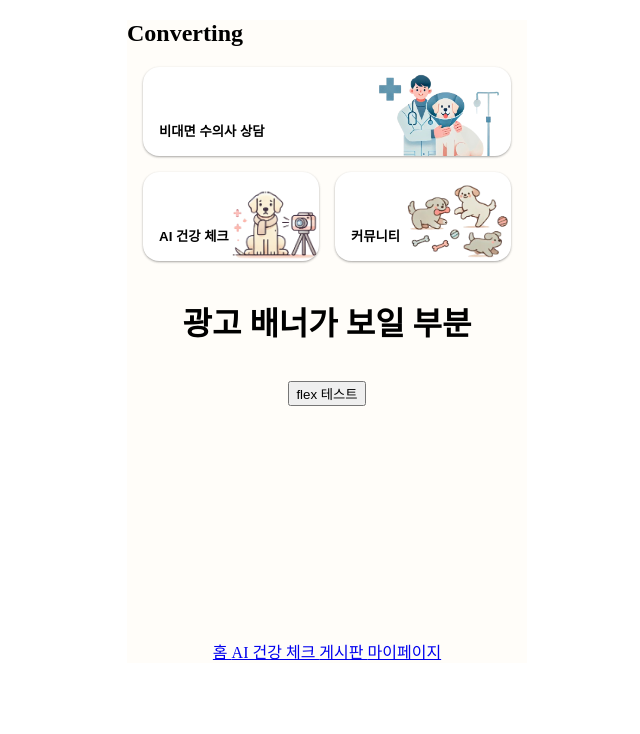
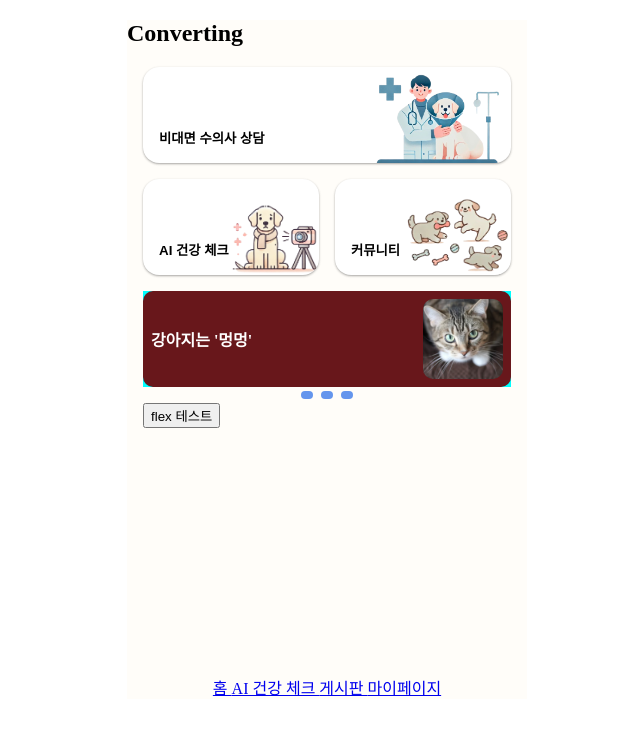
Before and after one commit to ConVeting/TEST_FE, a React (Create React App) app: page /Home in a window 1280 px wide. Shown: the top 734 px of the page, without its empty margins (313-953 px from the left). Built offline with nearby package versions, Linux system fonts and the light colour scheme; the HTML template or start-up script is replaced by a standard one.

Commit message:
캐러샐 일차 작업

```diff
--- a/src/Home.jsx
+++ b/src/Home.jsx
@@ -36,8 +36,8 @@ class Home extends React.Component {
             <button className='btn_move_section communitybtn_img' onClick={move_blog_skin}> 커뮤니티 </button>
           </div>
           <div className='item_long'>
-            <h1> 광고 배너가 보일 부분 </h1>
-            {/* <Carousel/> */}
+            {/* <h1> 광고 배너가 보일 부분 </h1> */}
+            <Carousel/>
           </div>
           <div className='item_long'>
             <button onClick={move_flex}> flex 테스트 </button>
--- a/src/Jiwon_compo/caurousel.css
+++ b/src/Jiwon_compo/caurousel.css
@@ -1,35 +1,20 @@
 .carousel_box {
+    height: 12vh;
     display: flex;
-    align-items: center;
-    padding-block: 30px;
-    background-color: rgb(236, 236, 236);
+    background-color: yellow;
 }
 
 .carousel {
     /* 기본 스타일 */
-}
-
-.carousel_content {
-    margin-left: 40px;
-}
-
-.carousel_explain_title {
-    font-size: 15px;
-    color: gray;
-}
-
-.carousel_explain {
-    font-size: 20px;
-    font-weight: 1000;
+    width: 100%;
+    height: 100%;
 }
 
 /* 캐러셀 삽입 */
 .con_padding {
-    border-radius: 30px;
-    width: 330px;
-    height: 220px;
-    display: flex;
-    justify-content: center;
+    background-color: aqua;
+    width: 100%;
+    height: 100%;
 }
 
 .con_box {
@@ -39,66 +24,75 @@
 }
 
 .carou_container {
-    width: 990px;
+    width: 300%;
+    height: 100%;
     transition: transform 0.5s;
     display: flex;
-    align-items: center;
 }
 
 .inner {
-    width: 330px;
-    height: 220px;
+    display: flex;
+    justify-content: space-between;
+    align-items: center;
+    padding-inline: 1vh;
+    border-radius: 10px;
+    width: 100%;
+    height: 100%;
+    background-color: rgb(104, 23, 27);
 }
 
 #inner_img_1 {
+    width: 10vh;
+    height: 10vh;
+    border-radius: 10px;
     background-image: url("./img/bear.png");
     background-size: cover;
     background-position: center;
 }
 
 #inner_img_2 {
+    width: 10vh;
+    height: 10vh;
+    border-radius: 10px;
     background-image: url("./img/cat.png");
     background-size: cover;
     background-position: center;
 }
 
 #inner_img_3 {
+    width: 10vh;
+    height: 10vh;
+    border-radius: 10px;
     background-image: url("./img/dog.png");
     background-size: cover;
     background-position: center;
 }
 
-.inner > p {
-    margin-left: 30px;
-    margin-top: 30px;
-    font-size: 25px;
+.inner > span {
+    font-size: 1em;
     color: white;
-    font-weight: 900;
-    text-shadow: -1px -1px 0 black, 1px -1px 0 black, -1px 1px 0 black, 1px 1px 0 black;
+    font-weight: bolder;
 }
 
 .button_con {
     display: flex;
     justify-content: center;
     align-items: baseline;
-    margin-left: 250px;
 }
 
 .button_con button {
     background-color: cornflowerblue;
     border: none;
-    margin-left: 10px;
-    margin-block: -235px;
 }
 
 .but {
-    width: 10px;
-    height: 10px;
+    width: 1vh;
+    height: 1vh;
     border-radius: 30px;
+    margin: 0.5vh;
 }
 
 .left_img, .right_img {
     width: 2%;
     height: 6%;
-    text-align: center;
 }
--- a/src/Jiwon_compo/caurousel.jsx
+++ b/src/Jiwon_compo/caurousel.jsx
@@ -6,20 +6,20 @@ export default function Carousel() {
     const [now, setNow] = useState(1);
     const imgNum = 3;
 
-    const moveContainer = (px) => {
+    const moveContainer = (percent) => {
         if (containerRef.current) {
-            containerRef.current.style.transform = `translateX(${px}px)`;
+            containerRef.current.style.transform = `translateX(${percent}%)`;
         }
     };
 
     const handleButtonClick = (index) => {
-        moveContainer(-330 * index);
-        setNow(index + 1);
+        moveContainer(-100 / imgNum * index);
+        setNow(index + 100 / imgNum);
     };
 
     const rightClick = () => {
         if (now < imgNum) {
-            moveContainer(-now * 330);
+            moveContainer(-now * 100 / imgNum);
             setNow(now + 1);
         } else {
             moveContainer(0);
@@ -29,16 +29,16 @@ export default function Carousel() {
 
     const leftClick = () => {
         if (now > 1) {
-            moveContainer(-(now - 2) * 330);
+            moveContainer(-(now - 2) * 100);
             setNow(now - 1);
         } else {
-            moveContainer(-(imgNum - 1) * 330);
+            moveContainer(-(imgNum - 1) * 100);
             setNow(imgNum);
         }
     };
 
     useEffect(() => {
-        const interval = setInterval(rightClick, 2000);
+        const interval = setInterval(rightClick, 1000);
         return () => clearInterval(interval);
     }, [now]);
 
@@ -48,25 +48,28 @@ export default function Carousel() {
                 <div className="con_padding">
                     <div className="con_box">
                         <div className="carou_container" ref={containerRef}>
-                            <div className="inner" id="inner_img_1">
-                                <p>곰돌이는 '포근'</p>
+                            <div className="inner">
+                                <span>곰돌이는 '포근'</span>
+                                <div id="inner_img_1"></div>
                             </div>
-                            <div className="inner" id="inner_img_2">
-                                <p>고양이는 야옹~</p>
+                            <div className="inner">
+                                <span>고양이는 '야옹'</span>
+                                <div id="inner_img_2"></div>
                             </div>
-                            <div className="inner" id="inner_img_3">
-                                <p>강아지는 멍멍!</p>
+                            <div className="inner">
+                                <span>강아지는 '멍멍'</span>
+                                <div id="inner_img_2"></div>
                             </div>
                         </div>
                     </div>
                 </div>
                 <div className="pad">
                     <div className="button_con">
-                        <button className="left_img" onClick={leftClick}>&lt;</button>
+                        {/* <button className="left_img" onClick={leftClick}>&lt;</button> */}
                         {[...Array(imgNum)].map((_, index) => (
                             <button className="but" key={index} onClick={() => handleButtonClick(index)}></button>
                         ))}
-                        <button className="right_img" onClick={rightClick}>&gt;</button>
+                        {/* <button className="right_img" onClick={rightClick}>&gt;</button> */}
                     </div>
                 </div>
             </div>
--- a/src/flex.css
+++ b/src/flex.css
@@ -11,11 +11,9 @@
 .item_long {
     grid-column-start: 1;
     grid-column-end: 3;
-    text-align: center;
 }
 /* 그리드 세로 한칸 */
 .item {
-    text-align: center;
 }
 
 /* 섹션 이동 버튼 */
```
